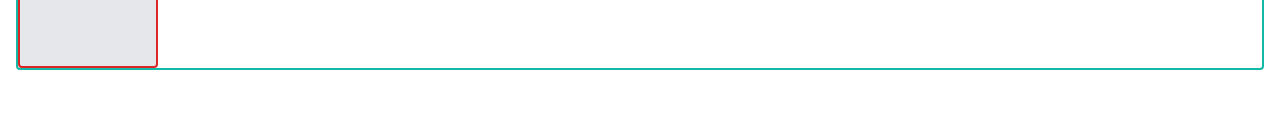
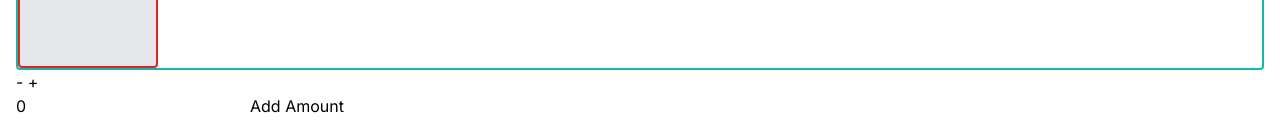
Before and after one commit to oslabs-beta/Dekaf2, a Next.js app in the folder client/: page /users in a window 1280 px wide. Shown: the part 798-929 px from the top of the page. Before the commit the page ends 884 px from the top, so only its background shows below. Built offline with nearby package versions, Linux system fonts and the light colour scheme.

Commit message:
added redux to next

```diff
--- /dev/null
+++ b/client/src/app/components/CounterComponent.tsx
@@ -0,0 +1,54 @@
+'use client';
+import React, { useState } from 'react';
+
+import { useAppSelector, useAppDispatch } from '../../store/hooks';
+import {
+  decrement,
+  increment,
+  incrementByAmount,
+  selectCount,
+} from '../slices/counterSlice';
+
+export default function Counter() {
+  const count = useAppSelector(state => state.counter.value);
+  const dispatch = useAppDispatch();
+  const [incrementAmount, setIncrementAmount] = useState('2');
+
+  const incrementValue = Number(incrementAmount) || 0;
+
+  console.log('amount ', count);
+
+  return (
+    <div>
+      <div >
+        <button
+
+          aria-label="Decrement value"
+          onClick={() => dispatch(decrement())}
+        >
+          -
+        </button>
+        <span> </span>
+        <button
+          aria-label="Increment value"
+          onClick={() => dispatch(increment())}
+        >
+          +
+        </button>
+      </div>
+      <div >
+        <input
+          aria-label="Set increment amount"
+          value={count}
+          onChange={(e) => setIncrementAmount(e.target.value)}
+        />
+        <button
+          onClick={() => dispatch(incrementByAmount(incrementValue))}
+        >
+          Add Amount
+        </button>
+
+      </div>
+    </div>
+  );
+}
--- a/client/src/app/components/NavBar.tsx
+++ b/client/src/app/components/NavBar.tsx
@@ -1,7 +1,7 @@
 import Link from 'next/link';
 import React from 'react';
 import VerticalNavBar from './VerticalNavBar';
-
+import CounterComponent from './CounterComponent';
 const NavBar = () => {
 
     return (
@@ -85,6 +85,9 @@ const NavBar = () => {
       <div className='flex rounded border-2 border-solid border-teal-500'>
         <VerticalNavBar/>
         </div>
+        <div >
+        <CounterComponent/>
+        </div>
       </div>
 
 
--- a/client/src/app/layout.tsx
+++ b/client/src/app/layout.tsx
@@ -1,6 +1,7 @@
 import type { Metadata } from "next";
 import { Inter } from "next/font/google";
 import "./globals.css";
+import StoreProvider from "../store/StoreProvider";
 
 const inter = Inter({ subsets: ["latin"] });
 
@@ -15,8 +16,10 @@ export default function RootLayout({
   children: React.ReactNode;
 }>) {
   return (
-    <html lang="en">
-      <body className={inter.className}>{children}</body>
-    </html>
+    <StoreProvider>
+      <html lang="en">
+        <body className={inter.className}>{children}</body>
+      </html>
+    </StoreProvider>
   );
 }
--- /dev/null
+++ b/client/src/app/slices/counterSlice.ts
@@ -0,0 +1,38 @@
+import { createSlice, PayloadAction } from '@reduxjs/toolkit'
+import type { RootState } from '../../store/store'
+
+// Define a type for the slice state
+export interface CounterState {
+  value: number
+}
+
+// Define the initial state using that type
+const initialState: CounterState = {
+  value: 0
+}
+
+export const counterSlice = createSlice({
+  name: 'counter',
+  // `createSlice` will infer the state type from the `initialState` argument
+  initialState,
+  reducers: {
+    increment: state => {
+      console.log('state ', state.value)
+      state.value += 1
+    },
+    decrement: state => {
+      state.value -= 1
+    },
+    // Use the PayloadAction type to declare the contents of `action.payload`
+    incrementByAmount: (state, action: PayloadAction<number>) => {
+      state.value += action.payload
+    }
+  }
+})
+
+export const { increment, decrement, incrementByAmount } = counterSlice.actions
+
+// Other code such as selectors can use the imported `RootState` type
+export const selectCount = (state: RootState) => state.counter.value
+
+export default counterSlice.reducer
--- /dev/null
+++ b/client/src/store/StoreProvider.tsx
@@ -0,0 +1,14 @@
+'use client'
+import { useRef } from 'react'
+import { Provider } from 'react-redux'
+import { store } from './store'
+
+export default function StoreProvider({ children }: { children: React.ReactNode }) {
+//   const storeRef = useRef<AppStore>()
+//   if (!storeRef.current) {
+//     // Create the store instance the first time this renders
+//     storeRef.current = makeStore()
+//   }
+
+  return <Provider store={store}>{children}</Provider>
+}
--- /dev/null
+++ b/client/src/store/hooks.ts
@@ -0,0 +1,8 @@
+import { useDispatch, useSelector, useStore } from 'react-redux'
+import type { TypedUseSelectorHook } from 'react-redux'
+import type { RootState, AppDispatch } from './store'
+
+// Use throughout your app instead of plain `useDispatch` and `useSelector`
+export const useAppDispatch: () => AppDispatch = useDispatch
+export const useAppSelector: TypedUseSelectorHook<RootState> = useSelector
+//export const useAppStore: () => AppStore = useStore
--- /dev/null
+++ b/client/src/store/store.ts
@@ -0,0 +1,17 @@
+import { configureStore } from '@reduxjs/toolkit'
+// ...
+import counterReducer from '../app/slices/counterSlice';
+
+export const store = configureStore({
+  reducer: {
+    counter: counterReducer,
+    // posts: postsReducer,
+    // comments: commentsReducer,
+    // users: usersReducer
+  }
+})
+
+// Infer the `RootState` and `AppDispatch` types from the store itself
+export type RootState = ReturnType<typeof store.getState>
+// Inferred type: {posts: PostsState, comments: CommentsState, users: UsersState}
+export type AppDispatch = typeof store.dispatch
--- a/package.json
+++ b/package.json
@@ -5,9 +5,7 @@
   "main": "index.js",
   "scripts": {
     "test": "echo \"Error: no test specified\" && exit 1",
-
     "dev": "ts-node-dev server/infra/server.ts",
-
     "dev services:up": "docker compose -f server/infra/compose.yaml up",
     "dev services:down": "docker compose -f server/infra/compose.yaml down",
     "dev services:stop": "docker compose -f server/infra/compose.yaml stop",
@@ -18,7 +16,6 @@
   "dependencies": {
     "dotenv": "^16.4.0",
     "express": "^4.18.2",
-    "java": "^0.14.0",
     "kafkajs": "^2.2.4",
     "next": "^14.1.0",
     "react": "^18.2.0",
```
Also changed, not shown: client/package.json (+6 -4 lines), 2 other files (tests, documents, lock files or other folders).
